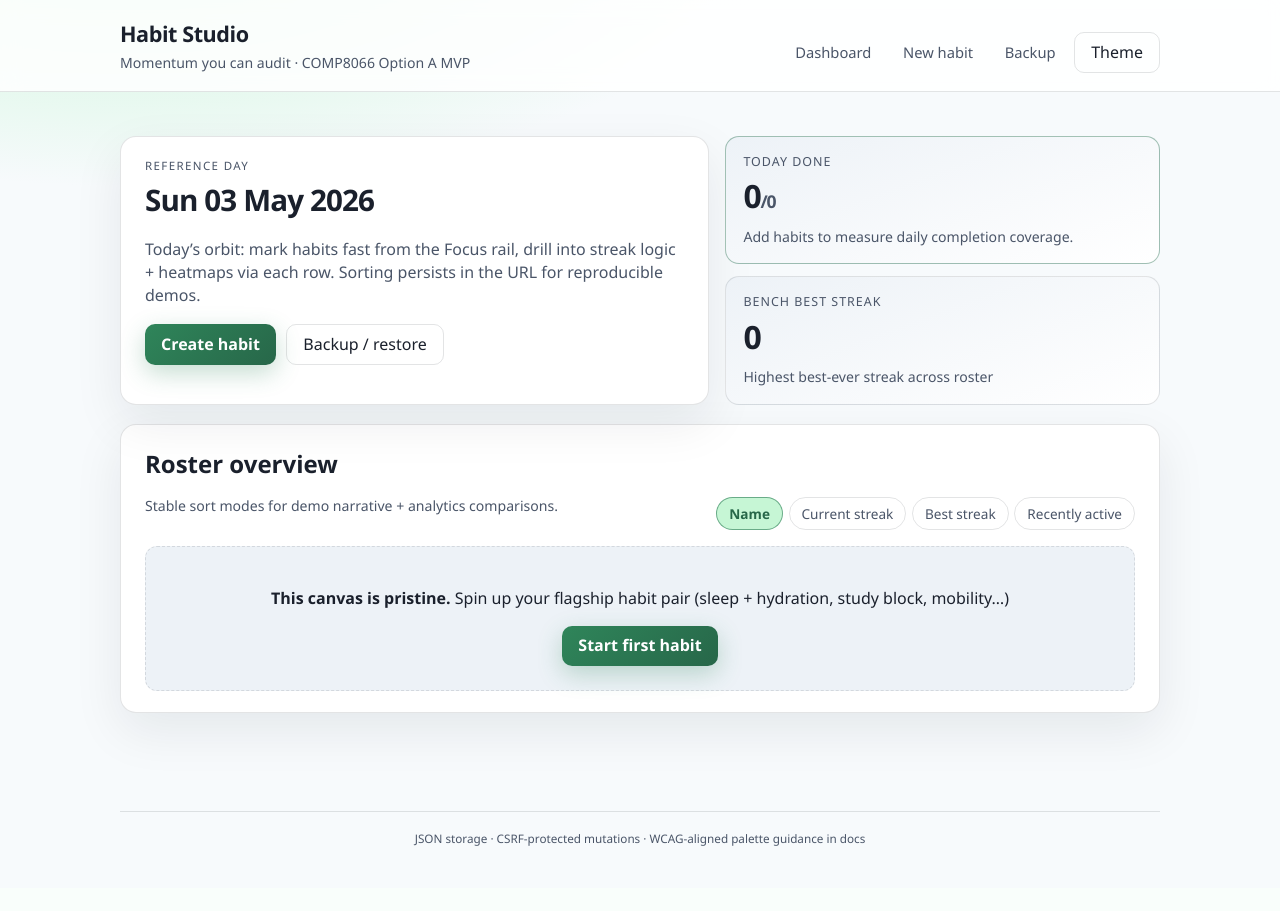
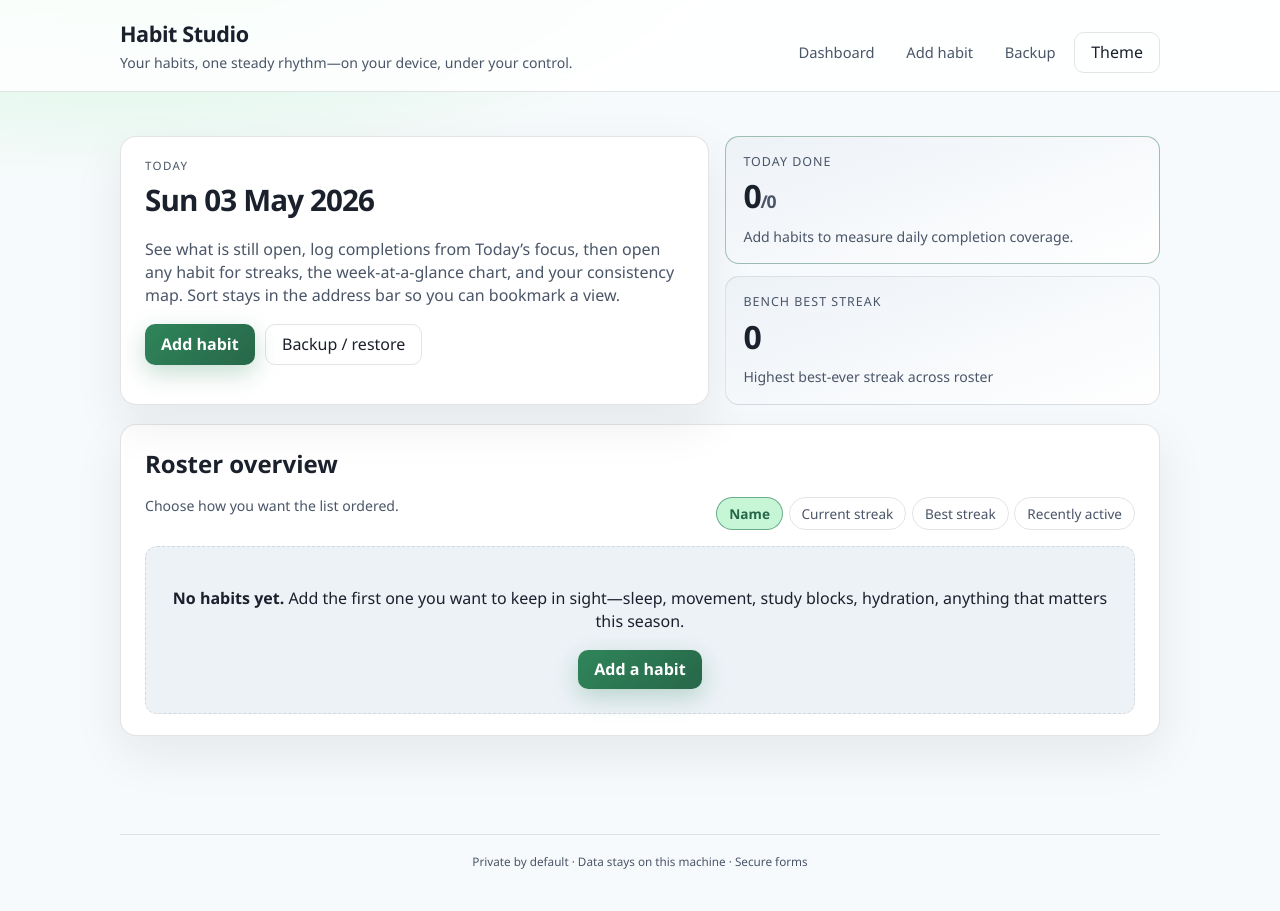
Before and after one commit to Nazacodes/habit-tracker, a Flask app: page / in a window 1280 px wide. Before the commit the page ends 846 px from the top, so only its background shows below. Run offline with Flask 3, Linux system fonts and the light colour scheme.

Commit message:
Fix weekly bar chart pixel heights; polish UI copy; video script; analytics tests
Co-authored-by: Cursor <cursoragent@cursor.com>

```diff
--- a/habit_tracker/analytics.py
+++ b/habit_tracker/analytics.py
@@ -26,6 +26,36 @@ def weekly_counts(completion_dates: Iterable[date], today: date) -> list[tuple[s
     return [(DAY_NAMES[i], ctr.get(i, 0)) for i in range(7)]
 
 
+def weekly_chart_bars(
+    chart: list[tuple[str, int]],
+    chart_max: int,
+    *,
+    bar_max_px: int = 132,
+    zero_stub_px: int = 8,
+    nonzero_floor_px: int = 12,
+) -> list[dict[str, object]]:
+    """
+    Turn (label, count) rows into pixel heights for the habit detail bar chart.
+
+    Percentage heights were misleading inside a stretched flex/grid (bars looked
+    equal). Pixel heights inside a fixed track make 0 vs 1 vs scaled counts obvious.
+    """
+    if chart_max < 1:
+        chart_max = 1
+    out: list[dict[str, object]] = []
+    for label, count in chart:
+        if count <= 0:
+            height_px = zero_stub_px
+            filled = False
+        else:
+            frac = min(1.0, count / chart_max)
+            raw = int(round(frac * bar_max_px))
+            height_px = max(nonzero_floor_px, raw)
+            filled = True
+        out.append({"label": label, "count": count, "height_px": height_px, "filled": filled})
+    return out
+
+
 def total_last_n_days(completion_dates: Iterable[date], today: date, n: int) -> int:
     """Count completions in the inclusive window [today - (n-1), today]."""
     if n < 1:
--- a/habit_tracker/app.py
+++ b/habit_tracker/app.py
@@ -8,7 +8,7 @@ from pathlib import Path
 
 from flask import Flask, flash, redirect, render_template, request, send_file, url_for
 
-from habit_tracker.analytics import weekly_counts
+from habit_tracker.analytics import weekly_chart_bars, weekly_counts
 from habit_tracker.dashboard import gather_today_focus, portfolio_best, sort_rows
 from habit_tracker.models import Habit, StoreData
 from habit_tracker.security import csrf_token, validate_csrf
@@ -87,7 +87,7 @@ def not_found(_exc):
 
 @app.get("/healthz")
 def healthz():
-    """Lightweight liveness probe for demos / CI smoke (no secrets)."""
+    """JSON liveness check for monitoring and automated tests (no secrets)."""
     return {"status": "ok", "storage": _store_path().name}
 
 
@@ -245,6 +245,7 @@ def habit_detail(habit_id: str):
     chart_max = max((c for _, c in chart), default=0)
     if chart_max < 1:
         chart_max = 1
+    chart_rows = weekly_chart_bars(chart, chart_max)
     heatmap_grid, heat_weeks, _hm_lo, _hm_hi = build_heatmap_columns(cset, today, num_weeks=14)
     heat_ticks = month_tick_labels(heat_weeks)
     return render_template(
@@ -257,6 +258,7 @@ def habit_detail(habit_id: str):
         week_total=sum(c for _, c in chart),
         chart=chart,
         chart_max=chart_max,
+        chart_rows=chart_rows,
         heatmap_grid=heatmap_grid,
         heat_ticks=heat_ticks,
     )
--- a/templates/backup.html
+++ b/templates/backup.html
@@ -4,8 +4,7 @@
 <section class="panel hero-card">
   <h2>Backup & restore</h2>
   <p class="lede muted">
-    Entire persistence is under <strong>your control</strong> — download an atomic JSON snapshot, or restore one you trust.
-    Replacing files is safer on a duplicated machine; this UX makes the flow obvious for your report/demo.
+    Your data lives in one JSON file on this computer. <strong>Export</strong> a full snapshot whenever you want a backup, or <strong>restore</strong> from a file you trust after exporting a copy first.
   </p>
 </section>
 
--- a/templates/base.html
+++ b/templates/base.html
@@ -4,7 +4,7 @@
     <meta charset="utf-8" />
     <meta name="viewport" content="width=device-width, initial-scale=1" />
     <meta name="color-scheme" content="dark light" />
-    <title>{% block title %}Habit Tracker Pro{% endblock %}</title>
+    <title>{% block title %}Habit Studio{% endblock %}</title>
     <link rel="stylesheet" href="{{ url_for('static', filename='style.css') }}" />
     <script defer src="{{ url_for('static', filename='theme.js') }}"></script>
   </head>
@@ -15,11 +15,11 @@
       <div class="wrap header-inner">
         <div class="brand-cluster">
           <h1><a href="{{ url_for('index') }}">Habit&nbsp;Studio</a></h1>
-          <p class="tagline">Momentum you can audit · COMP8066 Option&nbsp;A MVP</p>
+          <p class="tagline">Your habits, one steady rhythm—on your device, under your control.</p>
         </div>
         <nav class="top-actions" aria-label="Primary navigation">
           <a class="nav-link" href="{{ url_for('index') }}">Dashboard</a>
-          <a class="nav-link" href="{{ url_for('habit_new') }}">New habit</a>
+          <a class="nav-link" href="{{ url_for('habit_new') }}">Add habit</a>
           <a class="nav-link" href="{{ url_for('backup_page') }}">Backup</a>
           <button
             id="theme-toggle"
@@ -50,7 +50,7 @@
 
     <footer class="site-footer">
       <div class="wrap footer-inner">
-        <small>JSON storage · CSRF‑protected mutations · WCAG‑aligned palette guidance in docs</small>
+        <small>Private by default · Data stays on this machine · Secure forms</small>
       </div>
     </footer>
   </body>
--- a/templates/index.html
+++ b/templates/index.html
@@ -4,14 +4,14 @@
 
 <section class="hero-grid">
   <article class="panel hero-main">
-    <p class="eyebrow">Reference day</p>
+    <p class="eyebrow">Today</p>
     <p class="display-date">{{ today.strftime("%a %d %b %Y") }}</p>
     <p class="lede muted">
-      Today’s orbit: mark habits fast from the Focus rail, drill into streak logic + heatmaps via each row.
-      Sorting persists in the URL for reproducible demos.
+      See what is still open, log completions from Today’s focus, then open any habit for streaks, the week-at-a-glance chart, and your consistency map.
+      Sort stays in the address bar so you can bookmark a view.
     </p>
     <div class="hero-actions">
-      <a class="btn primary glow" href="{{ url_for('habit_new') }}">Create habit</a>
+      <a class="btn primary glow" href="{{ url_for('habit_new') }}">Add habit</a>
       <a class="btn ghost" href="{{ url_for('backup_page') }}">Backup / restore</a>
     </div>
   </article>
@@ -21,7 +21,7 @@
       <p class="kpi-value">{{ today_done_ct }}<span class="kpi-suffix">/{{ habits_total }}</span></p>
       {% if completion_rate is not none %}
       <div class="kpi-meter" aria-hidden="true"><span style="width: {{ completion_rate }}%"></span></div>
-      <p class="kpi-hint muted small">{{ completion_rate }}% lock‑in vs total habits</p>
+      <p class="kpi-hint muted small">{{ completion_rate }}% of habits completed today</p>
       {% else %}
       <p class="kpi-hint muted small">Add habits to measure daily completion coverage.</p>
       {% endif %}
@@ -39,7 +39,7 @@
   <header class="section-head">
     <div>
       <h2 id="today-focus-heading">Today’s focus</h2>
-      <p class="muted small">Outstanding habits · one tap “Done” with CSRF‑bound POST.</p>
+      <p class="muted small">Still open today—one tap logs them as done.</p>
     </div>
   </header>
   {% if not pending_focus %}
@@ -53,7 +53,7 @@
     <li class="focus-card">
       <div class="focus-meta">
         <a class="focus-title" href="{{ url_for('habit_detail', habit_id=row.habit.id) }}">{{ row.habit.name }}</a>
-        <p class="muted small focus-sub">Cur {{ row.current }} · Best {{ row.best }}</p>
+        <p class="muted small focus-sub">Streak {{ row.current }} · Best {{ row.best }}</p>
       </div>
       <form method="post" action="{{ url_for('habit_mark_today_quick', habit_id=row.habit.id) }}" class="inline-stack">
         {% include "_csrf_field.html" %}
@@ -71,7 +71,7 @@
   <header class="section-head split">
     <div>
       <h2>Roster overview</h2>
-      <p class="muted small">Stable sort modes for demo narrative + analytics comparisons.</p>
+      <p class="muted small">Choose how you want the list ordered.</p>
     </div>
     <nav class="sort-pills" aria-label="Sort habits">
       <a class="pill {{ 'is-active' if sort_mode=='name' else '' }}" href="{{ url_for('index', sort='name') }}">Name</a>
@@ -83,8 +83,8 @@
 
   {% if not rows %}
   <div class="empty-roster">
-    <p><strong>This canvas is pristine.</strong> Spin up your flagship habit pair (sleep + hydration, study block, mobility…)</p>
-    <a class="btn primary" href="{{ url_for('habit_new') }}">Start first habit</a>
+    <p><strong>No habits yet.</strong> Add the first one you want to keep in sight—sleep, movement, study blocks, hydration, anything that matters this season.</p>
+    <a class="btn primary" href="{{ url_for('habit_new') }}">Add a habit</a>
   </div>
   {% else %}
   <div class="table-wrap">
```
Also changed, not shown: VIDEO_DEMO_SCRIPT.md (added, +87 -0 lines), static/style.css (+29 -1 lines), templates/habit_detail.html (+18 -10 lines), tests/test_analytics.py (+19 -1 lines), README.md.
